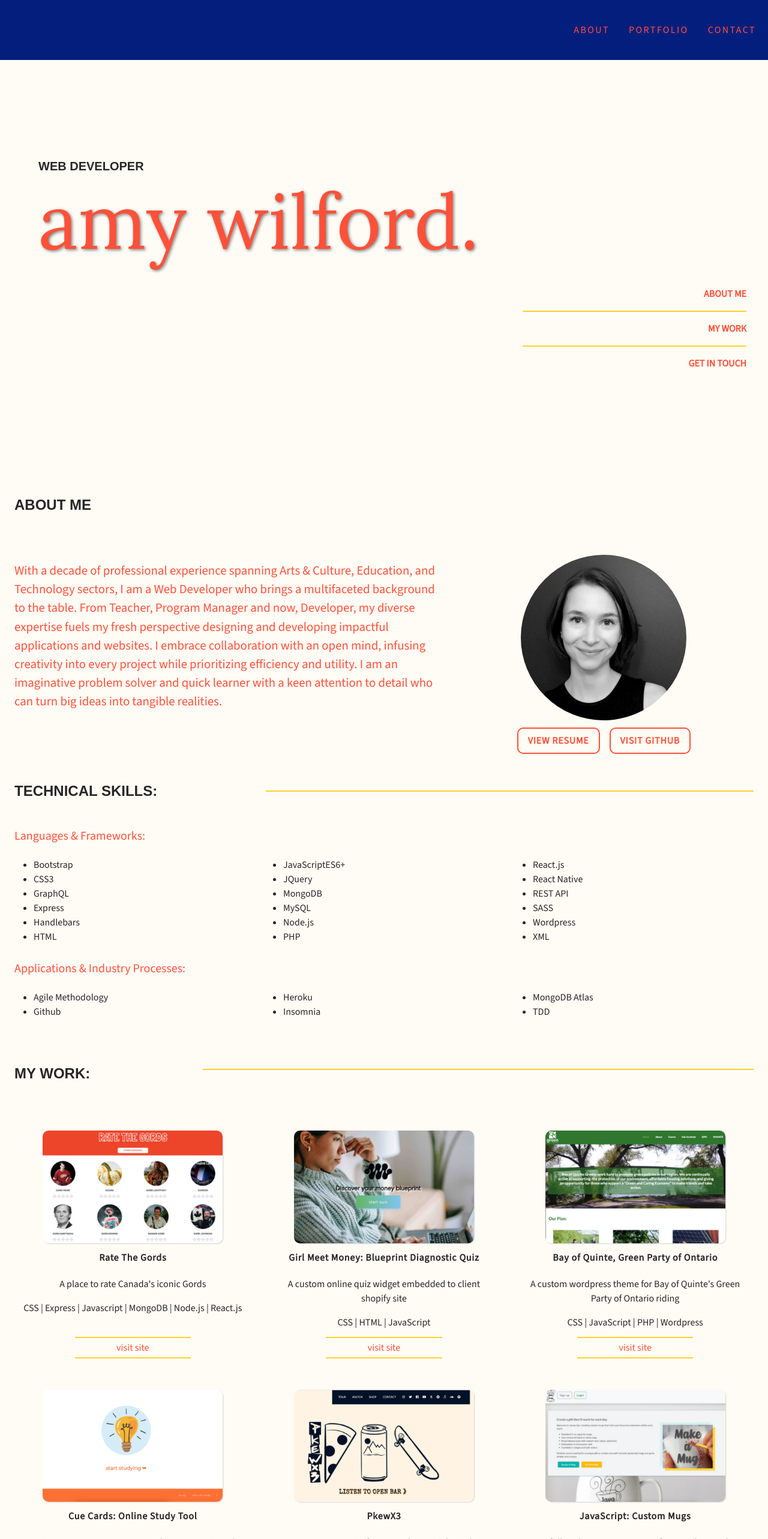
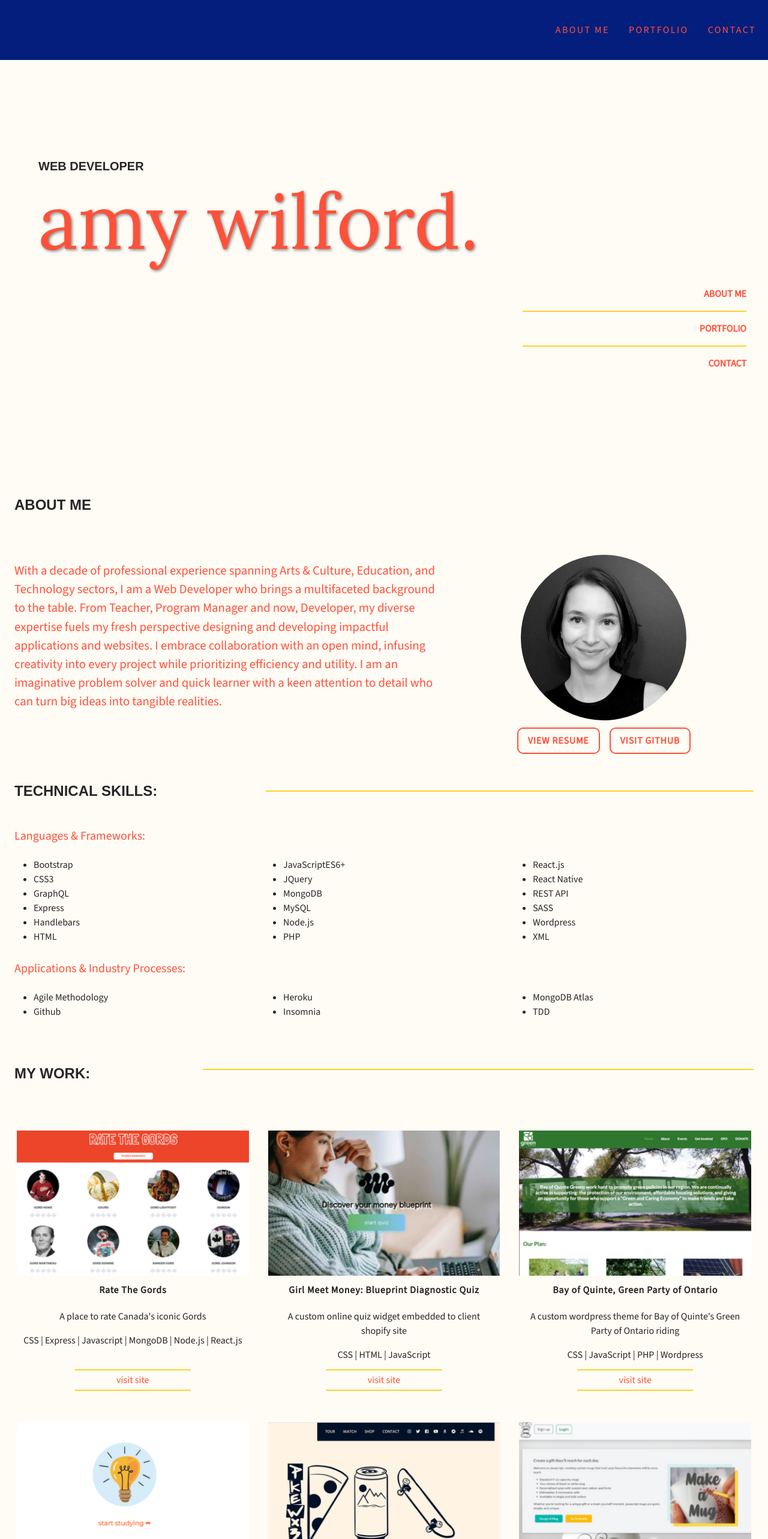
Before and after one commit to AmyWilford/aw-portflio, a React (Create React App) app: page / in a window 1280 px wide. Shown: the top 2566 px of the page at 60% size. Built offline with nearby package versions, Linux system fonts and the light colour scheme; a web font is replaced by a local one.

Commit message:
adjusted hover effect for portfolio and temporarily removed footer

```diff
--- a/src/components/Banner.js
+++ b/src/components/Banner.js
@@ -18,11 +18,11 @@
             <hr className="banner-hr"></hr>
 
             <div>
-              <a href="#portfolio"> My Work</a>
+              <a href="#portfolio"> Portfolio</a>
             </div>
             <hr></hr>
             <div>
-              <a href="#contact">Get in touch</a>
+              <a href="#contact">Contact</a>
             </div>
           </div>
         </div>
--- a/src/components/Container.js
+++ b/src/components/Container.js
@@ -17,7 +17,7 @@
       <About />
       <Portfolio projects={ProjectList}/>
       <Contact />
-      <Footer />
+      {/* <Footer /> */}
     </>
   );
 }
--- a/src/components/Nav.js
+++ b/src/components/Nav.js
@@ -32,7 +32,7 @@
         <ul>
           <li>
             <a className="nav-item" href="#about">
-              About
+              About Me
             </a>
           </li>
           <li>
@@ -42,7 +42,7 @@
           </li>
           <li>
             <a className="nav-item" href="#contact">
-              Contact
+              contact
             </a>
           </li>
         </ul>
--- a/src/components/Portfolio.js
+++ b/src/components/Portfolio.js
@@ -17,7 +17,7 @@
           {projects.map((project) => (
             <div
               key={project.id}
-              className=" col-lg-4 col-md-6 col-12 d-flex flex-column align-content-center justify-content-between px-3 mb-5 text-center"
+              className="project-container col-lg-4 col-md-6 col-12 d-flex flex-column align-content-center justify-content-between px-3 mb-5 text-center"
             >
               <div>
                 <a href={project.url} target="_blank" rel="noreferrer">
--- a/src/components/styles/Portfolio.css
+++ b/src/components/styles/Portfolio.css
@@ -2,7 +2,14 @@
     margin: 10rem 0;
 
 }
-.project-image {
+
+.project-container{
+    transition: transform 0.5s ease;
+}
+.project-container:hover {
+    transform: scale3d(1.1,1.1, 1);
+}
+/* .project-image {
     width: 80%;
     border-radius: 10px;
     max-width: 300px;
@@ -13,11 +20,11 @@
     -o-transition: all .5s ease;
     -ms-transition: all .5s ease;
     transition: all .5s ease;
-}
-.project-image:hover {
+} */
+/* .project-image:hover {
     -webkit-filter: brightness(100%);
 
-}
+} */
 .project-title {
     padding: .75rem 0;
     font-weight: bold;
@@ -39,12 +46,10 @@
     margin: .25rem 0;
 }
 @media (max-width: 576px) {
-    .project-image {
-        -webkit-filter: brightness(100%);
-        -webkit-transition: none;
-        -moz-transition: none;
-        -o-transition: none;
-        -ms-transition: none;
-        transition: none;
+    .project-container {
+       transition: none
+    }
+    .project-container:hover{
+        transform: none;
     }
 }
```
